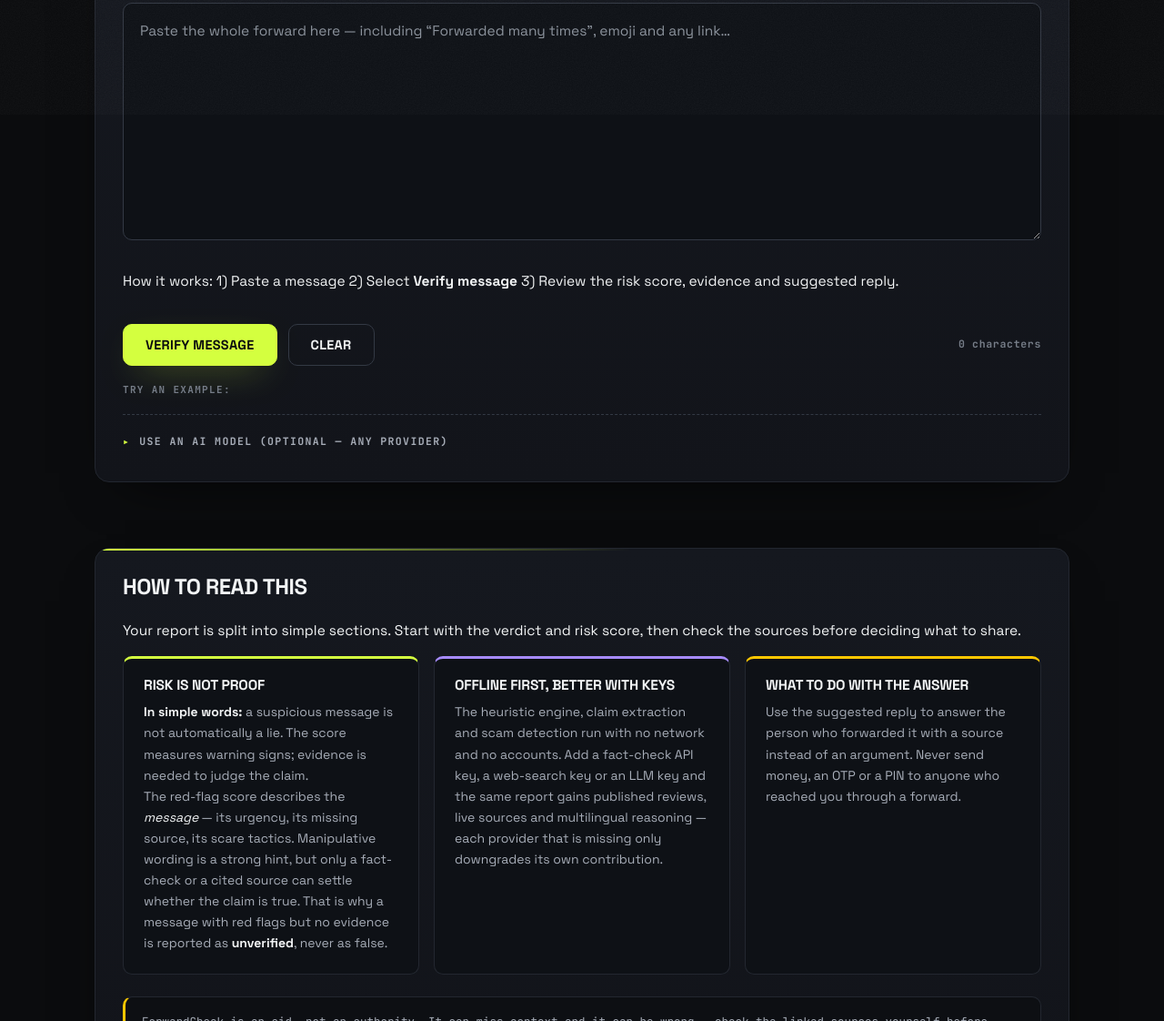
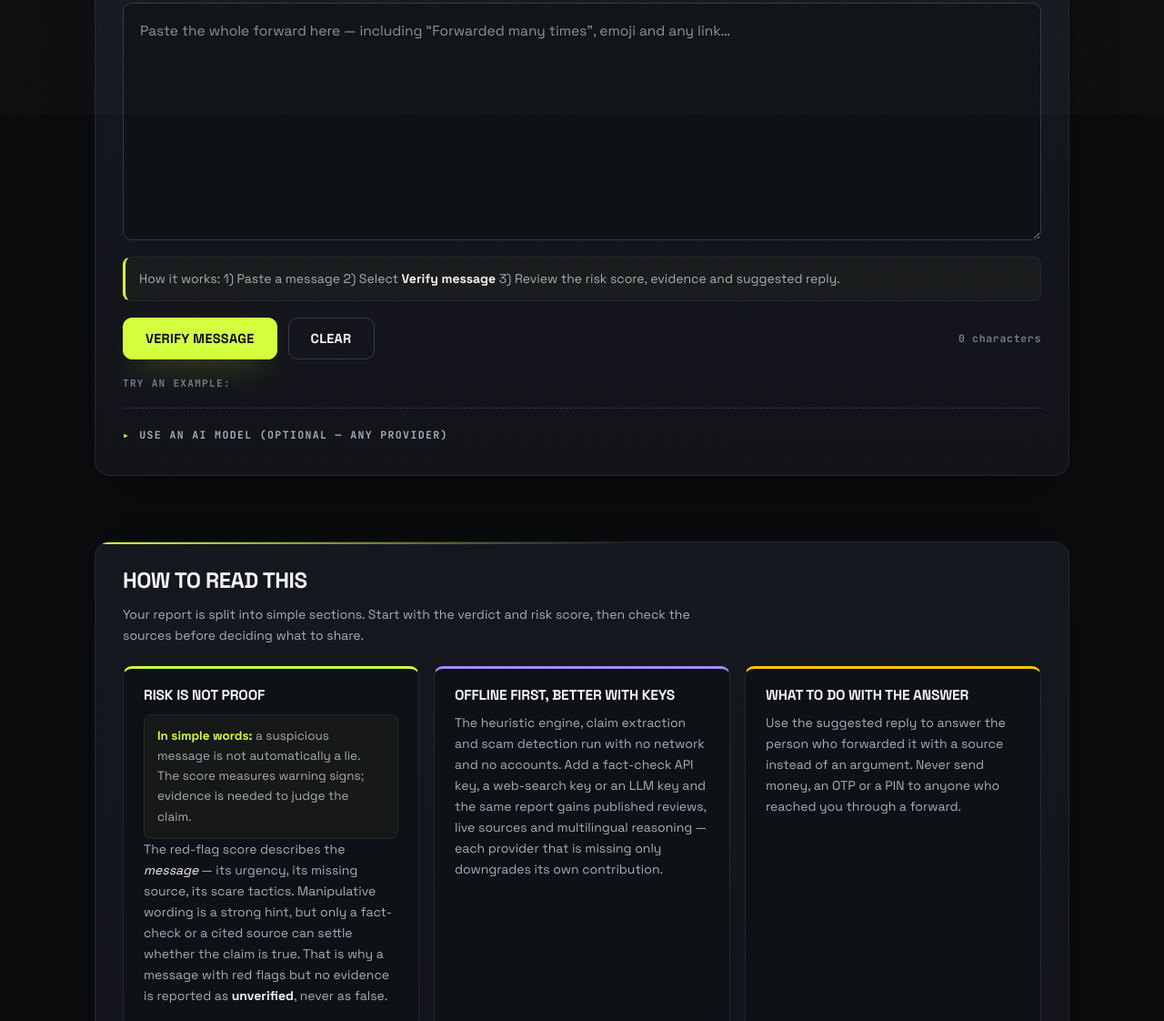
Before and after one commit to Sujal861/fake-news-misinformation-verifier, a website: page public/index.html in a window 1280 px wide. Shown: the part 674-1796 px from the top of the page at 91% size. Drawn offline with Linux system fonts and the light colour scheme; no server answers.

Commit message:
Style plain-language guidance and report help

```diff
--- a/public/styles.css
+++ b/public/styles.css
@@ -1271,3 +1271,31 @@ textarea:focus { background: #10131a; }
   .claim:hover, .actions li:hover { transform: none; }
   .hero-title .hl { animation: none; }
 }
+
+
+/* Plain-language helper text added in the UX refresh */
+.field-help, .section-intro {
+  margin: 0;
+  color: var(--muted);
+  font-size: 14px;
+  line-height: 1.65;
+}
+.field-help {
+  padding: 12px 15px;
+  border: 1px solid var(--line);
+  border-left: 3px solid var(--accent);
+  border-radius: 9px;
+  background: rgba(212, 255, 63, .035);
+}
+.field-help strong { color: var(--ink); }
+.section-intro { margin: -10px 0 22px; max-width: 70ch; }
+.plain-language {
+  margin: 12px 0 0 !important;
+  padding: 12px 14px;
+  border-radius: 8px;
+  border: 1px solid var(--line);
+  background: rgba(212, 255, 63, .035);
+  color: var(--muted);
+  font-size: 13.5px !important;
+}
+.plain-language strong { color: var(--accent); }
```
